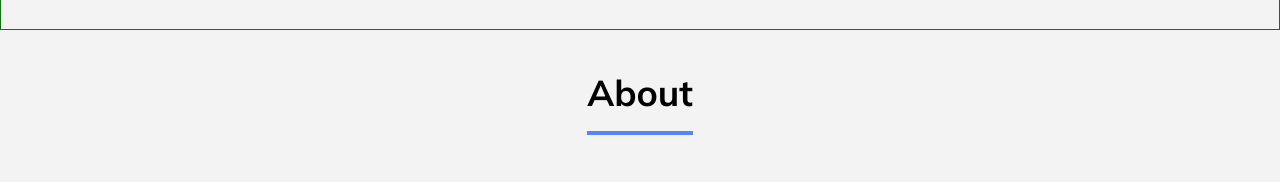
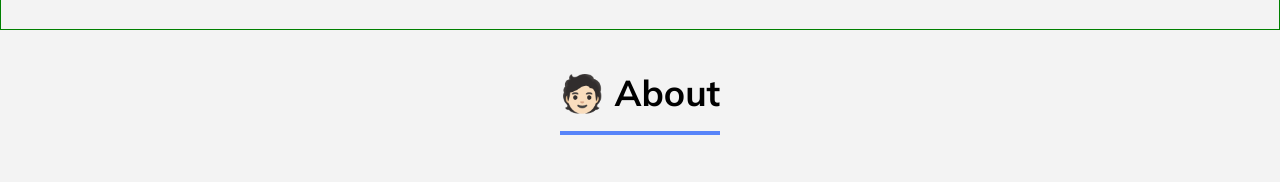
Before and after one commit to MBerry97/new-portfolio, a React (Create React App) app: page / in a window 1280 px wide. Shown: the part 770-952 px from the top of the page. Built offline with nearby package versions, Linux system fonts and the light colour scheme.

Commit message:
added emoji to about title

```diff
--- a/src/Pages/Home/About/About.tsx
+++ b/src/Pages/Home/About/About.tsx
@@ -27,7 +27,7 @@ function About() {
   return (
     <section className="about-container-outer" id="About">
       <img src={aboutBgHand} alt="waving hand" />
-      <PageTitle text="About" />
+      <PageTitle text="🧑🏻 About" />
       <div className="about-container-inner">
         <span>Nice to meet you,</span>
         <span id="about-name__span">I am Matt Berry</span>
```
